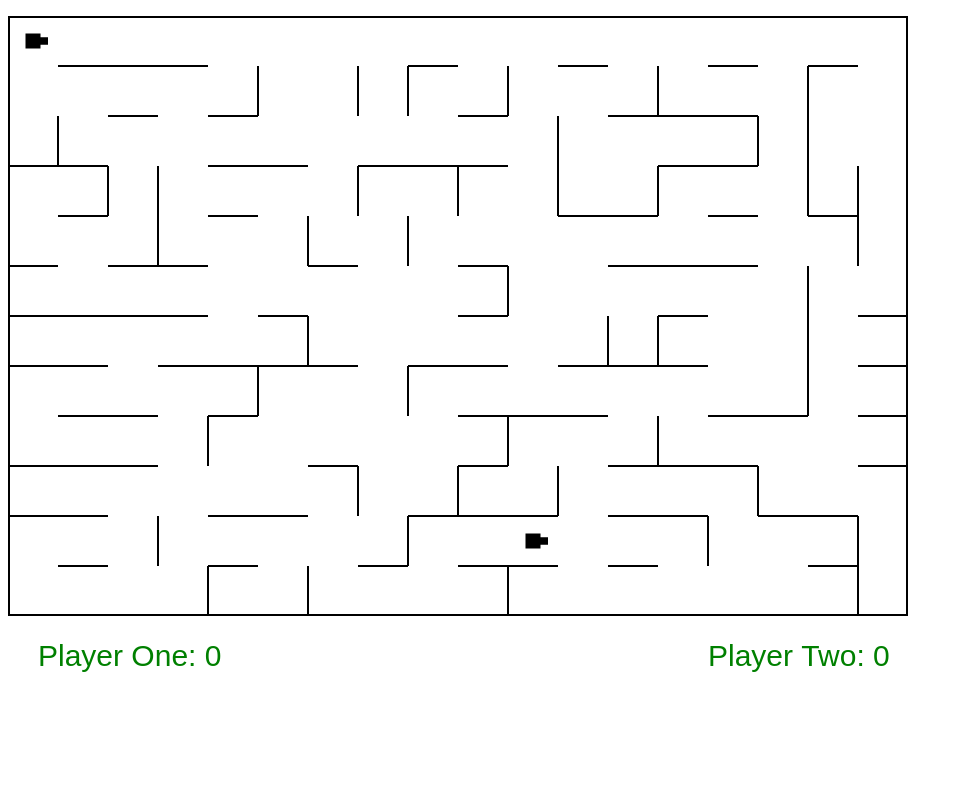
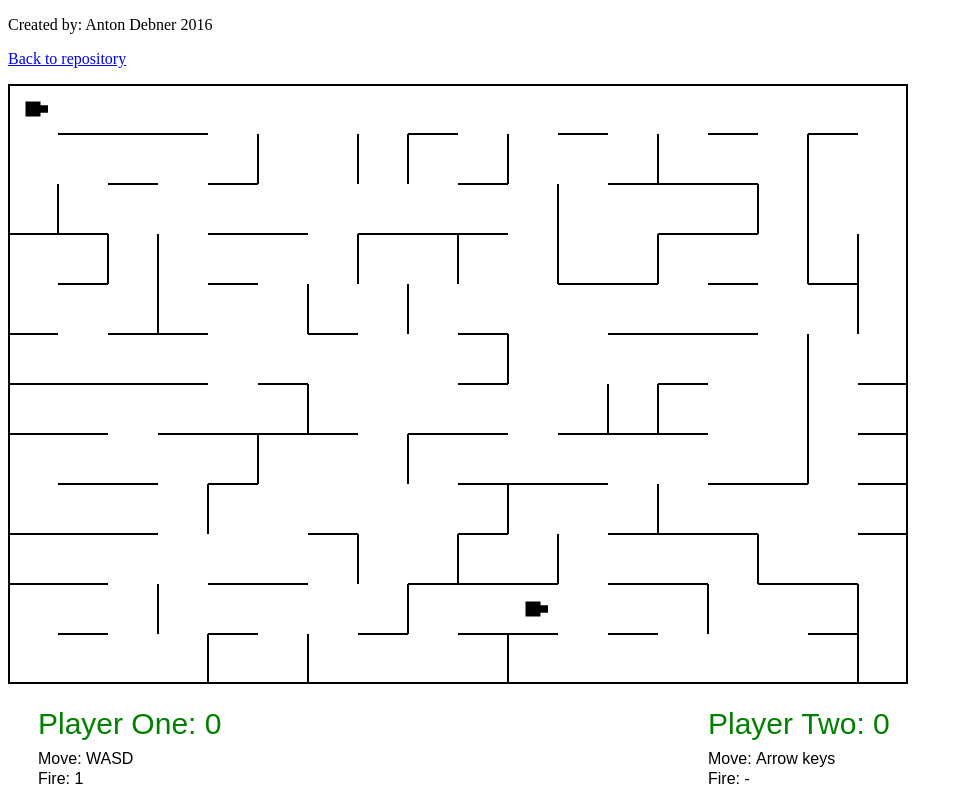
Before and after one commit to debnera/js_tank_game, a plain HTML site: page index.html in a window 1280 px wide. Shown: the whole page, without its empty margins (0-963 px from the left). Drawn offline with Linux system fonts and the light colour scheme.

Commit message:
Prepare for public release
-Switch P1 and P2 keys
-Show keys at bottom of game screen
-Add links to repository and where it can be played

```diff
--- a/index.html
+++ b/index.html
@@ -1,3 +1,5 @@
 <!DOCTYPE html>
+<p>Created by: Anton Debner 2016</p>
+<p><a href="https://github.com/debnera/js_tank_game"> Back to repository </a></p>
 <p id="game_window"></p>
 <script src="tank_game.js"></script>
--- a/tank_game.js
+++ b/tank_game.js
@@ -6,19 +6,19 @@ var WIDTH = 900;
 var HEIGHT = 600;
 var GUI_HEIGHT = 100;
 
+// WASD
+var P1_UP = 87;
+var P1_DOWN = 83;
+var P1_LEFT = 65;
+var P1_RIGHT = 68;
+var P1_FIRE = 49; // Character 1
+
 // Arrow keys
-var P1_UP = 38;
-var P1_DOWN = 40;
-var P1_LEFT = 37;
-var P1_RIGHT = 39;
-var P1_FIRE = 191; // Character ' (or *)
-
-// WASD
-var P2_UP = 87;
-var P2_DOWN = 83;
-var P2_LEFT = 65;
-var P2_RIGHT = 68;
-var P2_FIRE = 49; // Character 1
+var P2_UP = 38;
+var P2_DOWN = 40;
+var P2_LEFT = 37;
+var P2_RIGHT = 39;
+var P2_FIRE = 189; // Character -
 
 // Other settings
 var TANK_SIZE = 15;
@@ -692,8 +692,13 @@ function draw() {
   CTX.fillText("Player One: " + P1_SCORE, 30, 50);
   CTX.fillStyle = (P2_SCORE >= P1_SCORE) ? "green" : "red";
   CTX.fillText("Player Two: " + P2_SCORE, WIDTH - 200, 50);
+  CTX.fillStyle = "#000";
+  CTX.font = "16px Arial";
+  CTX.fillText("Move: WASD", 30, 80);
+  CTX.fillText("Fire: 1", 30, 100);
+  CTX.fillText("Move: Arrow keys", WIDTH - 200, 80);
+  CTX.fillText("Fire: -", WIDTH - 200, 100);
   CTX.restore();
-
 }
 
 
```
Also changed, not shown: 1 other file.
